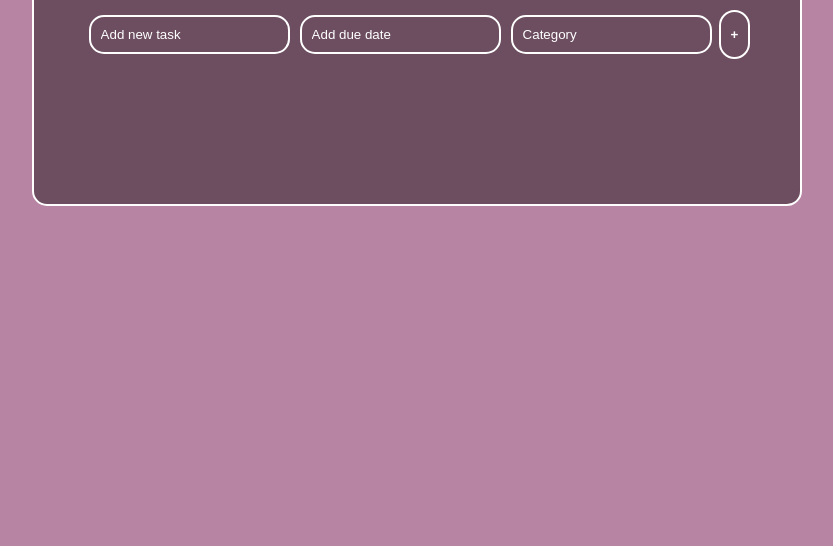
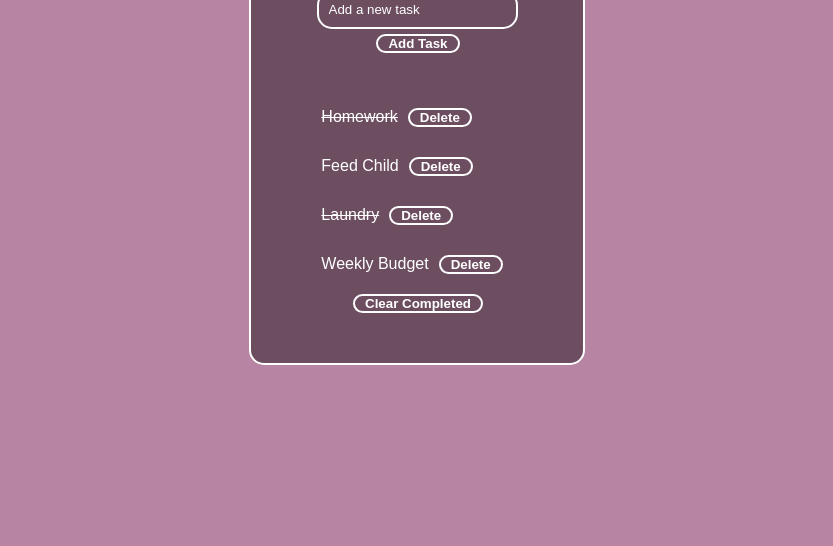
Before and after one commit to rabidfae/Lauras-to-do, a plain HTML site: page index.html in a window 1280 px wide. Shown: the part 254-800 px from the top of the page, without its empty margins (223-1056 px from the left). Drawn offline with Linux system fonts and the light colour scheme.

Commit message:
Basically starting over. completion on click, delete button, clear completed.

```diff
--- a/index.html
+++ b/index.html
@@ -21,16 +21,14 @@
     <!-- div that holds to do list -->
     <div class="containall">
       <div class="todocontainer">
-        <h1>Laura's To-do List</h1>
-        <div class="inputdiv">
-          <input type="text" id="newInput" placeholder="Add new task" />
-          <input type="text" id="newDate" placeholder="Add due date" />
-          <input type="text" id="newCat" placeholder="Category" />
-          <button class="addbutt" type="submit" onclick="addTask()">+</button>
-        </div>
-        <div class="ul-task">
+        <h1>To-Do List</h1>
+        <input type="text" id="newInput" placeholder="Add a new task" />
+        <button id="addButton">Add Task</button>
+        <div class="ulButt">
           <ul id="taskList"></ul>
-          <li></li>
+          <button id="clearButton">Clear Completed</button>
+
+          <script src="script.js"></script>
         </div>
       </div>
     </div>
@@ -39,8 +37,6 @@
   <script src="script.js"></script>
 </html>
 
-
-
 <!-- <i class="fa-regular fa-trash-can"></i>
         <i class="fa-regular fa-circle-check"></i>
         icons I will maybe need later -->
--- a/script.js
+++ b/script.js
@@ -1,60 +1,33 @@
-//At least 2 functions
-
-//Create todo variables that will best represent my todo
-
-//Data model should store all info about todos
-//todo name
-//status
-//id
-//category
-//due date
-
-//Functions should allow access to the data model for the following procedures:
-
-//Edit Todos
-//Edit Status
-//Edit Category
-//Edit Due Date
-
-//Complete Todo
-
-//Delete Todo
-//Delete Category
-
-//Add New Todo
-//Add New Category
+//I am using the textbook JavaScript in easy steps by Mike McGrath to help me with this project. I am also speaking with co-workers and they are adding their opinons and helping me as I go, while leaving myself notes.
+//I know I will probably have to change a lot of things as we progress through the semester.
 
 
-const newInput = document.getElementById('newInput'); //get info from input
-const newDate = document.getElementById('newDate');//get info on due date
-const newCat = document.getElementById('newCat');//get info on category
-const taskList = document.getElementById('taskList');//list of tasks added by input
 
-let todos = [
+let toDos = [
     {
-        todoID: 0,
-        todoText: "Homework",
+        toDoID: 0,
+        toDoText: "Homework",
         //todoCategory: [catID], //recommendation from co-worker to do it this way, I'm unsure why and haven't looked into it yet.
-        todoComplete: true
+        toDoComplete: true
     },
     {
-        todoID: 1,
-        todoText: "Feed Child",
+        toDoID: 1,
+        toDoText: "Feed Child",
         //todoCategory: [catID],
-        todoComplete: false
+        toDoComplete: false
 
     },
     {
-        todoID: 2,
-        todoText: "Laundry",
+        toDoID: 2,
+        toDoText: "Laundry",
         //todoCategory: [catID],
-        todoComplete: true
+        toDoComplete: true
     },
     {
-        todoID: 3,
-        todoText: "Weekly Budget",
+        toDoID: 3,
+        toDoText: "Weekly Budget",
         //todoCategory: [catID],
-        todoComplete: false
+        toDoComplete: false
     }
 
 ]
@@ -76,59 +49,56 @@ let category = [
     }
 ]
 
+const newInput = document.getElementById('newInput');
+const addButton = document.getElementById('addButton');
+const taskList = document.getElementById('taskList');
+//const newDate = document.getElementById('newDate');//get info on due date
+//const newCat = document.getElementById('newCat');//get info on category
 
+function renderToDos() {
+    taskList.innerHTML = '';
+    toDos.forEach((toDo, index) => {
+        const li = document.createElement('li');
+        li.textContent = toDo.toDoText;
 
+        // Create delete button
+        const deleteBtn = document.createElement('button');
+        deleteBtn.textContent = 'Delete';
+        deleteBtn.addEventListener('click', (event) => {
+            event.stopPropagation(); // Prevent the click event from bubbling up to the li
+            toDos.splice(index, 1); // Remove the to-do item from the array
+            renderToDos(); // Re-render the list
+        });
+
+        li.appendChild(deleteBtn); // Append the delete button to the list item
+        taskList.appendChild(li); // Append the list item to the task list
+
+        if (toDo.toDoComplete) {
+            li.style.textDecoration = 'line-through'; // Cross out if completed
+        }
+
+        li.addEventListener('click', () => {
+            toDo.toDoComplete = !toDo.toDoComplete; // switch the complete status
+            renderToDos(); // Re-render the list to reflect the change
+        });
+    });
+}
 
 function addTask() {
-    const taskText = newInput.value.trim();// new todo
+    const taskText = newInput.value.trim(); // New to-do
     if (taskText !== '') {
-        const li = document.createElement('li'); //  create list item from task
-        li.textContent = taskText;
-        taskList.appendChild(li); //append the list item
-        newInput.value = ''; //add input
-
-        //li.addEventListener('click', completeTask) //complete task should cross it out - but I can't make it work just yet
-
-        const deleteBtn = document.createElement('button');
-        deleteBtn.textContent = 'Delete';
-        deleteBtn.addEventListener('click', deleteTask);
-        li.appendChild(deleteBtn)
-
+        const newToDo = {
+            toDoText: taskText,
+            toDoComplete: false
+        };
+        toDos.push(newToDo); // Add new to-do to the array
+        renderToDos(); // Re-render the list
+        newInput.value = ''; // Clear input field
     }
-    // why isn't this working?
-    const taskText2 = newDate.value.trim();// new date
-    if (taskText2 !== '') {
-        const li = document.createElement('li'); //  create list item from task
-        li.textContent = taskText2; // list item will be the text from the date input
-        taskList.appendChild(li);
-        newDate.value = ''; //add input
-
-        //   li.addEventListener('click', completeTask) //complete task should cross it out
-        const deleteBtn = document.createElement('button');
-        deleteBtn.textContent = 'Delete';
-        deleteBtn.addEventListener('click', deleteTask);
-        li.appendChild(deleteBtn)
-
-    }
-    const taskText3 = newCat.value.trim(); //new category
-    if (taskText !== '') {
-        const li = document.createElement('li'); //  create list item from task
-        li.textContent = taskText3;
-        taskList.appendChild(li);
-        newCat.value = ''; //add due date
-
-        // li.addEventListener('click', completeTask) //complete task should cross it out
-
-        const deleteBtn = document.createElement('button');
-        deleteBtn.textContent = 'Delete';
-        deleteBtn.addEventListener('click', deleteTask);
-        li.appendChild(deleteBtn)
-
-    }
-
 }
 
-function deleteTask(event) { //function to delete task
-    const task = event.target.parentElement;
-    taskList.removeChild(task)
-}
+// Event listener for adding a task
+addButton.addEventListener('click', addTask);
+
+// Initial render
+renderToDos();
--- a/style.css
+++ b/style.css
@@ -66,7 +66,7 @@ button:hover {
     background-color: #b884a4;
 }
 
-.addbutt {
+#addButton {
     background-color: var(--secondaryBackground);
     border: 2px solid white;
     color: var(--text2);
@@ -80,7 +80,7 @@ button:hover {
 
 ul {
     display:flex;
-    flex-direction: row;
+    flex-direction: column;
     list-style:none;
     margin:5px;
     margin-top: 20px;
@@ -88,6 +88,41 @@ ul {
 }
 li{
     list-style: none;
-    padding:30px;
-    margin-bottom: 10px;
+    padding:15px;
+    margin-right:10px
 }
+
+.taskList {
+    color:white;
+}
+
+button {
+    background-color: var(--secondaryBackground);
+    border: 2px solid white;
+    color: var(--text2);
+    padding-left: 10px;
+    padding-right: 10px;
+    border-radius: 32px;
+    font-weight: bold;
+    margin-left:10px;
+}
+
+#clearButton {
+    align-self: center;
+    background-color: var(--secondaryBackground);
+    border: 2px solid white;
+    color: var(--text2);
+    padding-left: 10px;
+    padding-right: 10px;
+    border-radius: 32px;
+    font-weight: bold;
+    margin-left: 2px;
+}
+
+.ulButt {
+    display: flex;
+    flex-direction: column;
+    justify-content: center;
+    align-items: center;
+    margin-top: 20px;
+}
```
